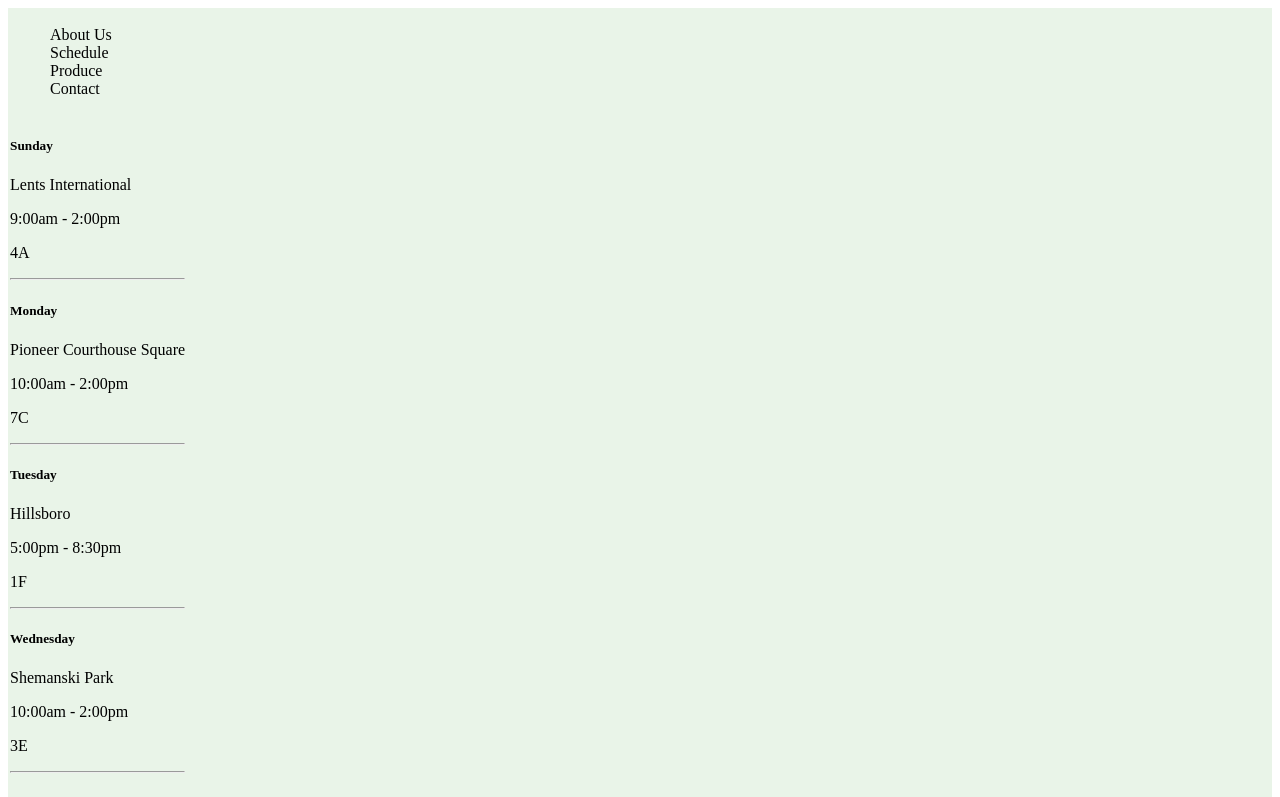
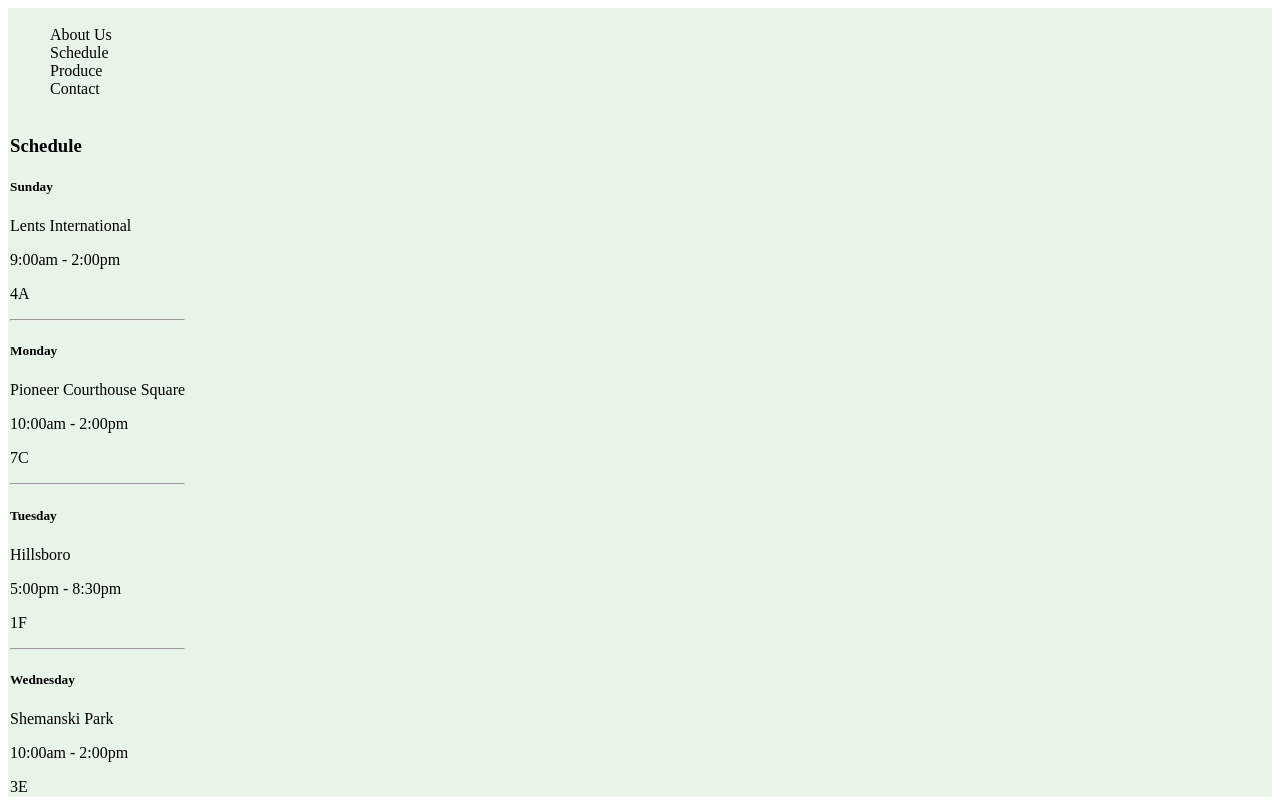
Before and after one commit to sn31/farmers-market, a React app: page / in a window 1280 px wide. Shown: the top 797 px of the page. Built offline with nearby package versions, Linux system fonts and the light colour scheme.

Commit message:
add section title

```diff
--- a/src/components/ScheduleList.jsx
+++ b/src/components/ScheduleList.jsx
@@ -54,7 +54,12 @@
     )
   )
 
-  return <div>{scheduleList}</div>
+  return (
+    <div>
+      <h3>Schedule</h3>
+      {scheduleList}
+    </div>
+  )
 }
 
 export default ScheduleList
```
Also changed, not shown: src/components/App.jsx (+5 -5 lines).
